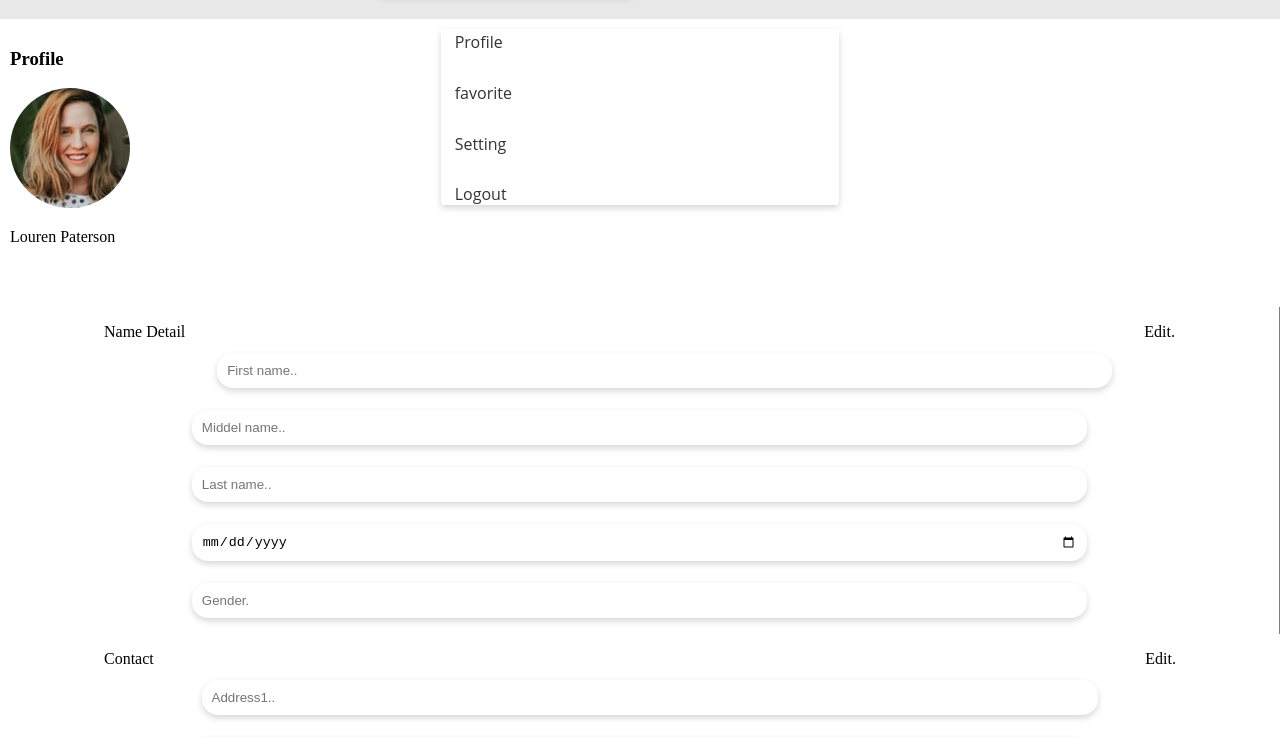
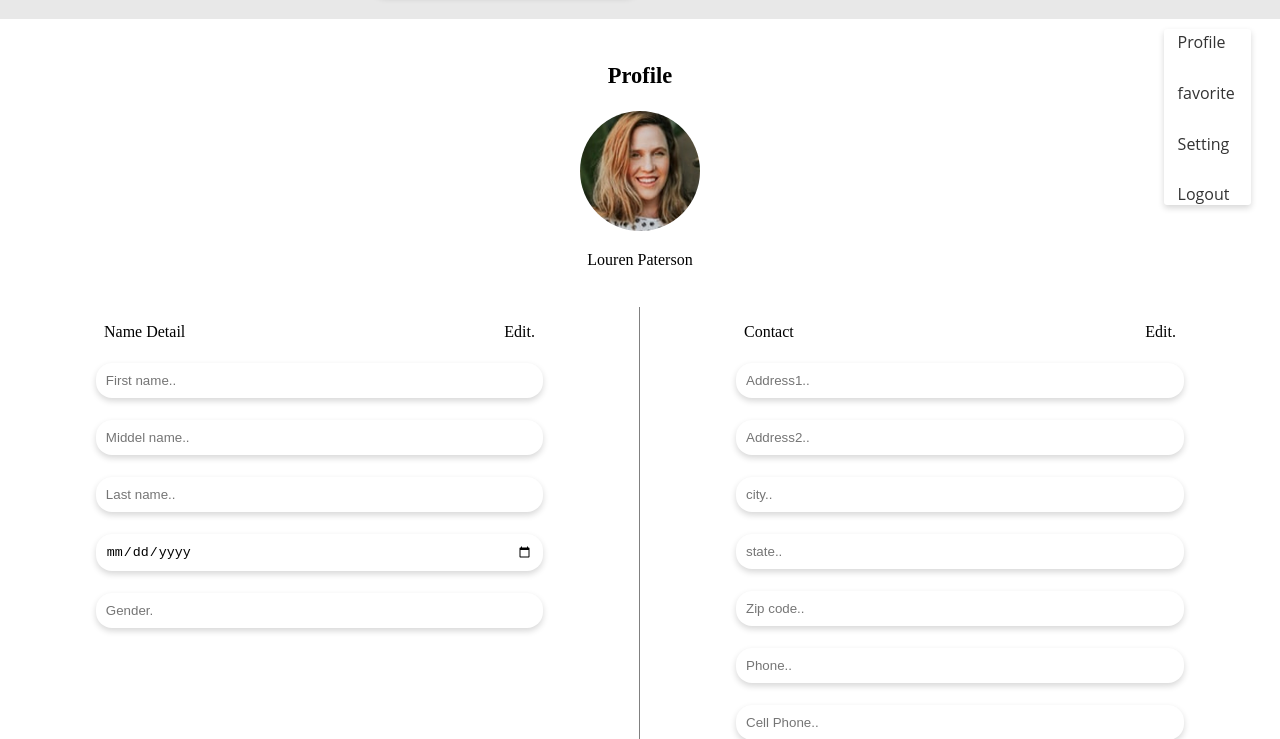
Before and after one commit to rohit2112/screen2.io, a plain HTML site: page index.html in a window 1280 px wide. Shown: the part 61-800 px from the top of the page. Drawn offline with Linux system fonts and the light colour scheme; files whose address does not match are found by name.

Commit message:
Update index.html

```diff
--- a/index.html
+++ b/index.html
@@ -5,7 +5,7 @@
 	<meta http-equiv="X-UA-Compatible" content="IE=edge">
 	<title></title>
 	<link rel="stylesheet" href="https://cdnjs.cloudflare.com/ajax/libs/font-awesome/4.7.0/css/font-awesome.min.css">
-	<link rel="stylesheet" href="screen.css">
+	<link rel="stylesheet" href="C:\Users\Rohit\Desktop\screen2\screen.css">
 </head>
 <header>
 <!-- Main Top Menu -->
@@ -13,7 +13,7 @@
       <div class="navbar">
 
          <div class="logo">
-          	<img src="image\logo.png" alt="logo">
+          	<img src="C:\Users\Rohit\Desktop\screen1\image\logo.png" alt="logo">
         </div>
         <!----Search box-->
 
@@ -40,9 +40,25 @@
 <body>
 
 	<div class="grid-container">
+    <div class="item0"></div>
+    <div class="profile">
+      <h3>Profile</h3>
+      <img src="C:\Users\Rohit\Desktop\screen2\image\profile.png" alt="profile">
+      <p>Louren Paterson</p>
+    </div>
+      <div class="menu">
+        <div class="links2">
+          <a href="">Profile</a>
+          <a href="">favorite</a>
+          <a href="">Setting</a>
+          <a href="">Logout</a>
+        </div>
+      </div>
+  </div>
+  <!--
      <div class="grid-item item1">
   	  <h3>Profile</h3>
-  	  <img src="image\profile.png" alt="profile">
+  	  <img src="C:\Users\Rohit\Desktop\screen2\image\profile.png" alt="profile">
   	  <p>Louren Paterson</p>
      </div>
      <div class="grid-item item2">
@@ -53,10 +69,11 @@
           <a href="">Logout</a>
         </div>
      </div>
-    </div>
-    <div class="container">
+    </div>-->
+    <div class="table-container">
 
-    	<div class="items items1">
+
+    <div class="items1">
             <p class="alignleft">Name Detail</p>
             <p class="alignright">Edit.</p>
            <div class="tabel">
@@ -67,9 +84,9 @@
     		 <input type="text"  name="gender" placeholder="Gender.">
           </div>
        </div>
-    	<div class="items items2">
+    	<div class="items2">
     		<p class="alignleft">Contact </p>
-            <p class="alignright">Edit.</p>
+        <p class="alignright">Edit.</p>
        <div class="tabel">
     	<input type="text"  name="address1"  placeholder="Address1..">
     	<input type="text"  name="address2"  placeholder="Address2..">
@@ -77,9 +94,18 @@
     	<input type="text"  name="state"     placeholder="state..">
     	<input type="text"  name="zipcode"   placeholder="Zip code..">
     	<input type="text"  name="phone"     placeholder="Phone..">
+      <input type="text"  name="cellphone" placeholder="Cell Phone..">
+      <input type="text"  name="email"     placeholder="Email..">
+      </div>
     </div>
-    	</div>
-    </div>
+
+     <div class="items3">
+      <a href="#" class="button">Save</a>
+
+     </div>
+
+
+  </div>
 
 </body>
 </html>
```
